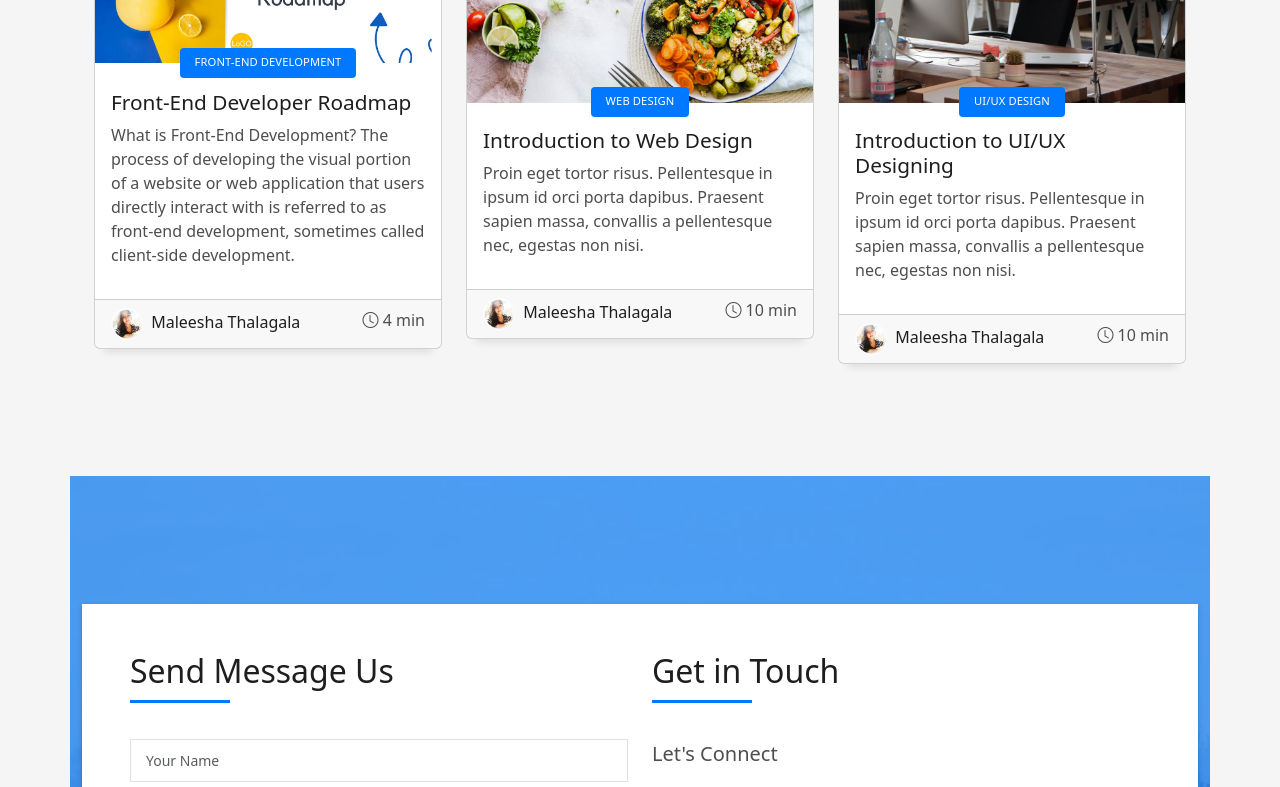
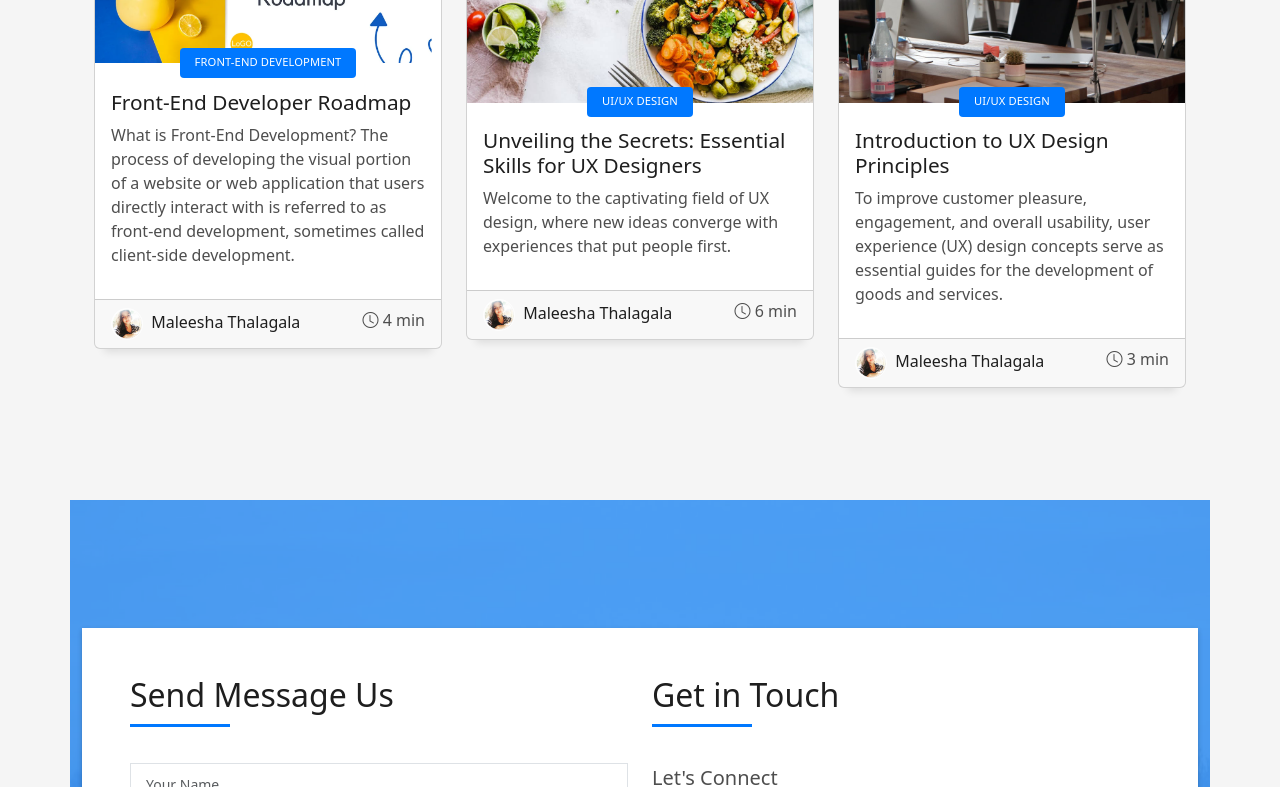
Before and after one commit to MaleeshaT/Portfolio, a plain HTML site: page docs/index.html in a window 1280 px wide. Shown: the part 5316-6103 px from the top of the page. Drawn offline with Linux system fonts and the light colour scheme.

Commit message:
Blog card modifying

```diff
--- a/docs/index.html
+++ b/docs/index.html
@@ -596,14 +596,12 @@
               <div class="card-body">
                 <div class="card-category-box">
                   <div class="card-category">
-                    <h6 class="category">Web Design</h6>
+                    <h6 class="category">UI/UX Design</h6>
                   </div>
                 </div>
-                <h3 class="card-title"><a href="blog-single.html"> Introduction to Web Design</a></h3>
+                <h3 class="card-title"><a href="https://medium.com/design-bootcamp/unveiling-the-secrets-essential-skills-for-ux-designers-ee1f7b53ea5b"> Unveiling the Secrets: Essential Skills for UX Designers</a></h3>
                 <p class="card-description">
-                  Proin eget tortor risus. Pellentesque in ipsum id orci porta dapibus. Praesent sapien massa, convallis
-                  a pellentesque nec,
-                  egestas non nisi.
+                  Welcome to the captivating field of UX design, where new ideas converge with experiences that put people first.
                 </p>
               </div>
               <div class="card-footer">
@@ -614,7 +612,7 @@
                   </a>
                 </div>
                 <div class="post-date">
-                  <span class="bi bi-clock"></span> 10 min
+                  <span class="bi bi-clock"></span> 6 min
                 </div>
               </div>
             </div>
@@ -630,11 +628,9 @@
                     <h6 class="category">UI/UX Design</h6>
                   </div>
                 </div>
-                <h3 class="card-title"><a href="blog-single.html">Introduction to UI/UX Designing</a></h3>
+                <h3 class="card-title"><a href="https://medium.com/@maleesha-16/introduction-to-ux-design-principles-3f1332ff9c6">Introduction to UX Design Principles</a></h3>
                 <p class="card-description">
-                  Proin eget tortor risus. Pellentesque in ipsum id orci porta dapibus. Praesent sapien massa, convallis
-                  a pellentesque nec,
-                  egestas non nisi.
+                  To improve customer pleasure, engagement, and overall usability, user experience (UX) design concepts serve as essential guides for the development of goods and services.
                 </p>
               </div>
               <div class="card-footer">
@@ -645,7 +641,7 @@
                   </a>
                 </div>
                 <div class="post-date">
-                  <span class="bi bi-clock"></span> 10 min
+                  <span class="bi bi-clock"></span> 3 min
                 </div>
               </div>
             </div>
```
